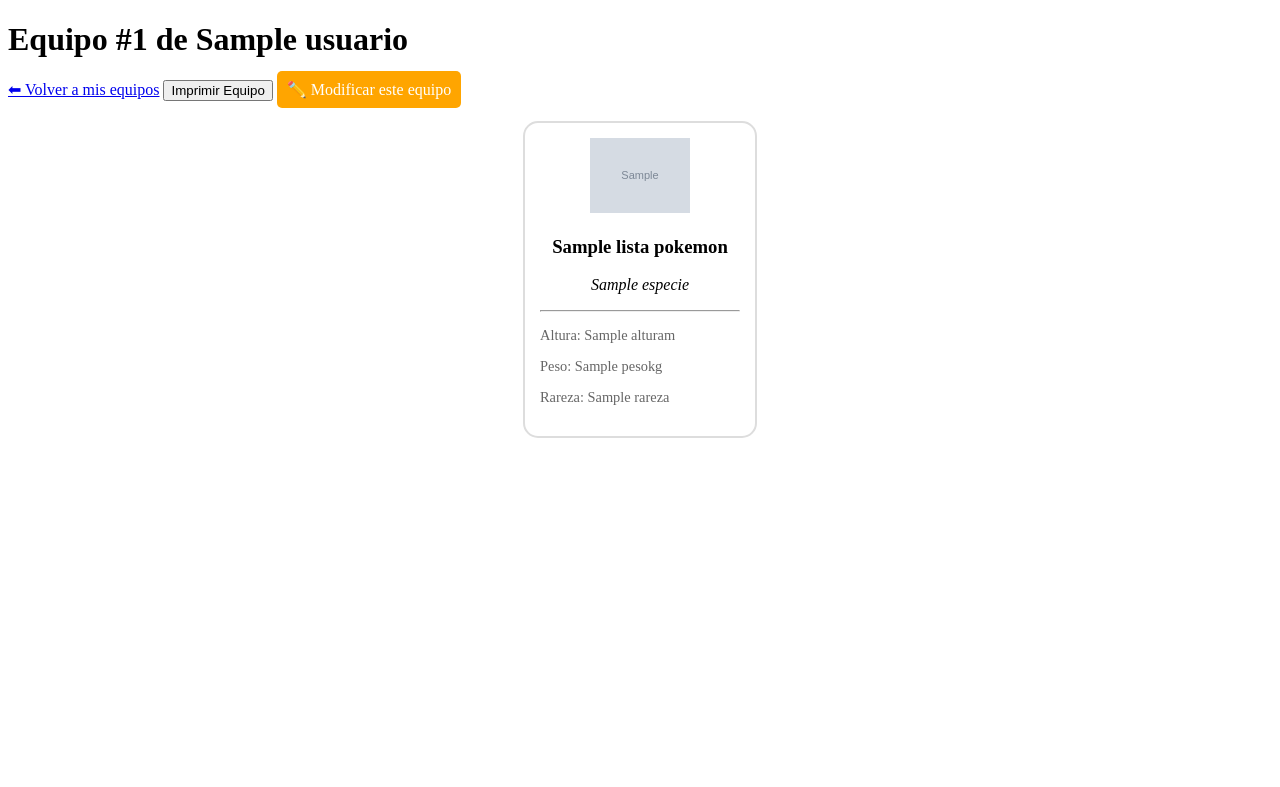
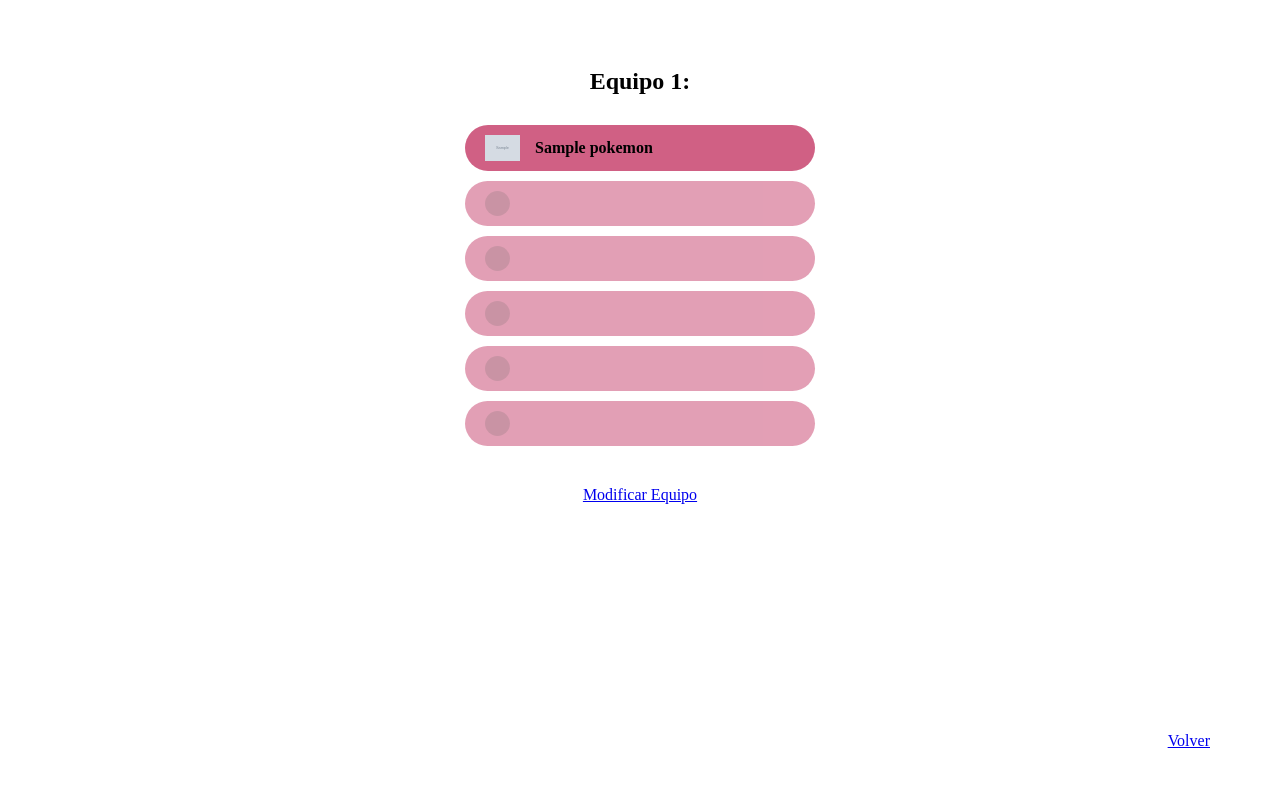
Before and after one commit to X-Liviu/pokedex-ADSI-GILLMT, a Flask app: template app/templates/detalles_equipo.html in a window 1280 px wide. Shown: the top 787 px of the page. Run offline with Flask 3, Linux system fonts and the light colour scheme; the template is opened without the code that fills it: most values are stand-ins (such as "Sample title", 1, 10 or a date in 2020); grey boxes marked "Sample" are stand-in pictures; parts of the project's set-up code (start-up, migrations or seed data) failed here and were passed over.

Commit message:
arreglando errores y comprobar que funciona

```diff
--- a/app/__init__.py
+++ b/app/__init__.py
@@ -14,6 +14,7 @@ from app.controller.ui.verRanking_controller import ranking_blueprint
 from app.controller.ui.changelog_controller import changelog_blueprint
 from app.controller.ui.verEquipos_controller import ver_equipos_blueprint
 from app.controller.ui.detallesEquipo_controller import detalles_equipo_blueprint
+from app.controller.ui.crearEquipo_controller import crear_equipo_blueprint
 
 # Tipos de datos
 from config import Config
@@ -69,6 +70,7 @@ def create_app():
     app.register_blueprint(ranking_blueprint(db))
     app.register_blueprint(ver_equipos_blueprint(db))
     app.register_blueprint(detalles_equipo_blueprint(db))
+    app.register_blueprint(crear_equipo_blueprint(db))
 
     """
     Esto es para que se redireccione a otra
@@ -78,6 +80,6 @@ def create_app():
 
     @app.route('/')
     def index() -> str:
-        return app.redirect("/ranking")
+        return app.redirect("/mis-equipos")
 
     return app
--- a/app/controller/ui/detallesEquipo_controller.py
+++ b/app/controller/ui/detallesEquipo_controller.py
@@ -3,9 +3,9 @@ from app.controller.model.marcoDex_controller import MarcoDex
 from app.database.connection import Connection
 
 def detalles_equipo_blueprint(db: Connection) -> Blueprint:
+
     # Nombre del blueprint que usaremos en el url_for: 'ver_detalles'
     bp_detalles = Blueprint("ver_detalles", __name__)
-
     mDex: MarcoDex = MarcoDex.getMyMarcoDex(db)
 
     @bp_detalles.route("/detalles-equipo/<int:num>")
@@ -13,7 +13,7 @@ def detalles_equipo_blueprint(db: Connection) -> Blueprint:
         nombre_sesion = session.get('username')
 
         if not nombre_sesion:
-            return redirect(url_for('login'))
+            return redirect(url_for('login'))  # Redirección si no hay sesión
 
         # Pedimos a MarcoDex la info de ese equipo concreto
         # mDex usará el nombre de usuario para buscar en su gestorUsuario
--- a/app/model/usuario.py
+++ b/app/model/usuario.py
@@ -3,7 +3,7 @@ from app.controller.model.equipo_controller import Equipo
 
 class Usuario:
     def __init__(self, nombre: str, apellido: str, nombre_usuario: str,
-                 correo: str, contrasena: str, rol: str, lista_equipos: list):
+                 correo: str, contrasena: str, rol: str, lista_equipos: list, db):
         self.nombre = nombre
         self.apellido = apellido
         self.nombre_usuario = nombre_usuario
@@ -11,6 +11,7 @@ class Usuario:
         self.contrasena = contrasena
         self.rol = rol
         self.lista_equipos = lista_equipos
+        self.db = db
         # self.amigos = []
 
     def addEquipo(self) :
--- a/app/templates/detalles_equipo.html
+++ b/app/templates/detalles_equipo.html
@@ -1,51 +1,28 @@
-<!DOCTYPE html>
-<html lang="es">
-<head>
-    <meta charset="UTF-8">
-    <title>Detalles del Equipo #{{ equipo.numEquipo }}</title>
-    <style>
-        .pokemon-container { display: flex; flex-wrap: wrap; gap: 20px; justify-content: center; }
-        .poke-card {
-            border: 2px solid #ddd; border-radius: 15px; padding: 15px; width: 200px;
-            text-align: center; background: #fff;
-        }
-        .shiny-label { color: gold; font-weight: bold; text-shadow: 1px 1px #000; }
-        .stats { font-size: 0.9em; color: #666; text-align: left; }
-    </style>
-</head>
-<body>
-    <h1>Equipo #{{ equipo.numEquipo }} de {{ usuario }}</h1>
+<div class="contenedor-detalles" style="text-align: center; padding: 40px;">
+    <h2>Equipo {{ equipo.numEquipo }}:</h2>
 
-    <div class="acciones" style="margin-bottom: 20px;">
-        <a href="{{ url_for('ver_equipos.ver_equipos') }}">⬅ Volver a mis equipos</a>
-        <button onclick="window.print()">Imprimir Equipo</button>
+    <div class="lista-pokemon-centrada" style="display: inline-block; width: 350px;">
+        {% for pokemon in equipo.lista_pokemon %}
+        <div class="fila-rosa" style="background: #D06084; margin: 10px 0; padding: 10px 20px; border-radius: 40px; display: flex; align-items: center;">
+            <img src="{{ pokemon.imagen }}" style="width: 35px; margin-right: 15px;" alt="{{ pokemon.especie }}">
+            <span style="font-weight: bold;">{{ pokemon.nombre_custom }}</span>
+        </div>
+        {% endfor %}
 
-        <a href="#" style="background: orange; padding: 10px; color: white; text-decoration: none; border-radius: 5px;">
-            ✏️ Modificar este equipo
-        </a>
+        {% if equipo.lista_pokemon|length < 6 %}
+            {% for i in range(6 - equipo.lista_pokemon|length) %}
+            <div class="fila-rosa" style="background: #D06084; opacity: 0.6; margin: 10px 0; padding: 10px 20px; border-radius: 40px;">
+                <div style="width: 25px; height: 25px; background: rgba(0,0,0,0.2); border-radius: 50%;"></div>
+            </div>
+            {% endfor %}
+        {% endif %}
     </div>
 
-    <div class="pokemon-container">
-        {% for p in equipo.lista_pokemon %}
-        <div class="poke-card">
-            <img src="{{ p.imagen }}" alt="{{ p.especie }}" style="width: 100px;">
-            <h3>{{ p.nombre_custom }}</h3>
-            <p><em>{{ p.especie }}</em></p>
+    <div style="margin-top: 30px;">
+        <a href="#" class="boton-retro">Modificar Equipo</a>
+    </div>
 
-            {% if p.shiny %}
-                <p class="shiny-label">✨ SHINY ✨</p>
-            {% endif %}
-
-            <div class="stats">
-                <hr>
-                <p>Altura: {{ p.altura }}m</p>
-                <p>Peso: {{ p.peso }}kg</p>
-                <p>Rareza: {{ p.rareza }}</p>
-            </div>
-        </div>
-        {% else %}
-        <p>Este equipo no tiene Pokémon todavía.</p>
-        {% endfor %}
-    </div>
-</body>
-</html>
+    <a href="{{ url_for('ver_equipos.ver_equipos') }}" class="boton-retro" style="position: absolute; bottom: 40px; right: 40px; padding: 10px 30px;">
+        Volver
+    </a>
+</div>
```
Also changed, not shown: app/controller/model/gestorUsuario_controller.py (+13 -0 lines), app/controller/model/marcoDex_controller.py (+12 -25 lines), app/controller/ui/crearEquipo_controller.py (added, +23 -0 lines), app/templates/crear_equipo.html (+24 -0 lines).
